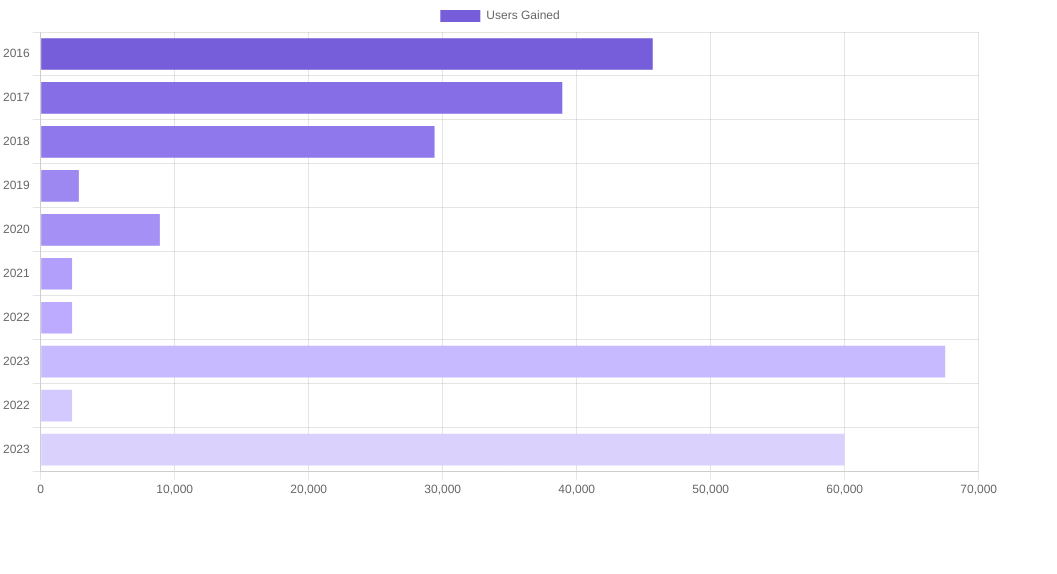
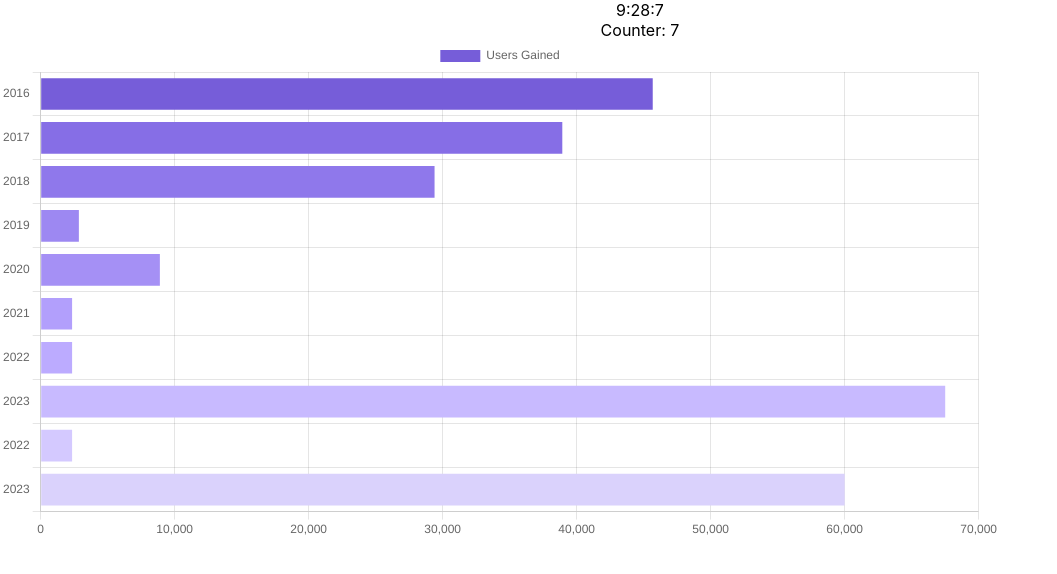
Before and after one commit to linaism/ConUHacksVII, a React (Create React App) app in the folder frontend/: page / in a window 1280 px wide. Shown: the top 574 px of the page, without its empty margins (0-1057 px from the left). Built offline with nearby package versions, Linux system fonts and the light colour scheme.

Commit message:
added clock

```diff
--- a/frontend/package.json
+++ b/frontend/package.json
@@ -6,8 +6,8 @@
     "@testing-library/jest-dom": "^5.16.5",
     "@testing-library/react": "^13.4.0",
     "@testing-library/user-event": "^13.5.0",
+    "antd": "^5.1.6",
     "axios": "^1.2.3",
-    "antd": "^5.1.6",
     "chart.js": "^4.2.0",
     "d3": "^7.8.2",
     "react": "^18.2.0",
--- a/frontend/src/App.js
+++ b/frontend/src/App.js
@@ -2,6 +2,7 @@ import { useState } from 'react';
 import './App.css';
 import BarGraph from './Components/BarGraph';
 import { UserData } from './Data'
+import {Clock} from './Components/Clock';
 
 import axios from 'axios';
 
@@ -27,6 +28,7 @@ function App() {
 
   return (
     <div className="App">
+      <Clock/>
       <div style={{width: 1000}}>
         <BarGraph chartData={userData} />
       </div>
--- /dev/null
+++ b/frontend/src/Components/Clock.js
@@ -0,0 +1,43 @@
+import React, { useState, useEffect } from 'react';
+
+function Clock() {
+    const [time, setTime] = useState("9:28:00");
+    const [counter, setCounter] = useState(0);
+
+    useEffect(() => {
+        const interval = setInterval(() => {
+            setTime(prevTime => {
+                const [hours, minutes, seconds] = prevTime.split(":").map(Number);
+                let newSeconds = seconds + 1;
+                let newMinutes = minutes;
+                let newHours = hours;
+                if (newSeconds === 60) {
+                    newSeconds = 0;
+                    newMinutes += 1;
+                }
+                if (newMinutes === 60) {
+                    newMinutes = 0;
+                    newHours += 1;
+                }
+                if (newHours === 9 && newMinutes === 32) {
+                    clearInterval(interval);
+                }
+                return `${newHours}:${newMinutes}:${newSeconds}`;
+            });
+            setCounter(prevCounter => {
+                if(prevCounter < 240) {
+                    return prevCounter + 1;
+                }
+                return prevCounter
+            });
+        }, 1000);
+        return () => clearInterval(interval);
+    }, []);
+
+    return (
+        <div>
+            <div>{time}</div>
+            <div>Counter: {counter}</div>
+        </div>
+    );
+} export { Clock }
```
Also changed, not shown: 1 other file (tests, documents, lock files or other folders).
